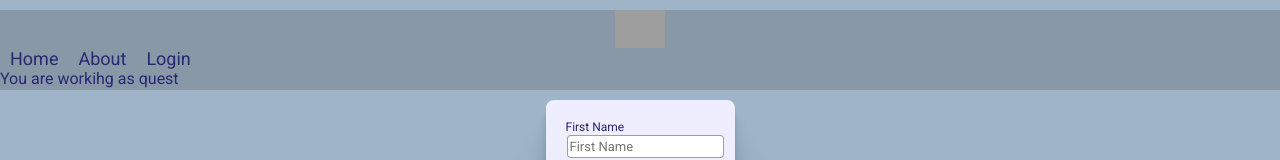
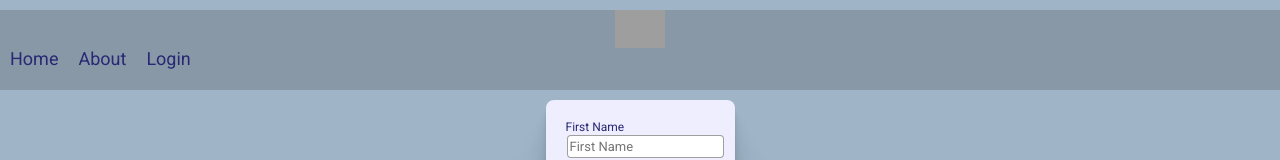
Before and after one commit to artyom-n/redux-blog, a React (Create React App) app: page /login in a window 1280 px wide. Shown: the top 160 px of the page. Built offline with nearby package versions, Linux system fonts and the light colour scheme; no server answers; grey boxes are pictures that could not be loaded.

Commit message:
Added login welcome text

```diff
--- a/src/components/navigation.tsx
+++ b/src/components/navigation.tsx
@@ -1,7 +1,14 @@
 import React from 'react'
 import { Link } from "react-router-dom";
+import { useSelector } from 'react-redux';
+import { RootState } from '../store';
 
 const Navigation = () => {
+
+  const userState: any = useSelector<RootState>(state => state.userState.user)
+
+  console.log('nav', userState)
+
   return (
     <header className="header">
       <div className="container">
@@ -17,7 +24,8 @@ const Navigation = () => {
               <Link className="Link" to="/login">Login</Link>
           </div>
           <div className="col-xs-3">
-            You are workihg as quest
+            {userState.length === 0 ? "" : `You are logged in as ${userState[0].type}`}
+
           </div>
         </div>
       </div>
--- a/src/pages/login.tsx
+++ b/src/pages/login.tsx
@@ -25,6 +25,8 @@ const Login: FC = () => {
 
   const [registeredUsers] = useState(initialState)
   const userState: any = useSelector<RootState>(state => state.userState.user)
+
+  console.log('login', userState)
 
   const dispatch = useDispatch()
 
```
